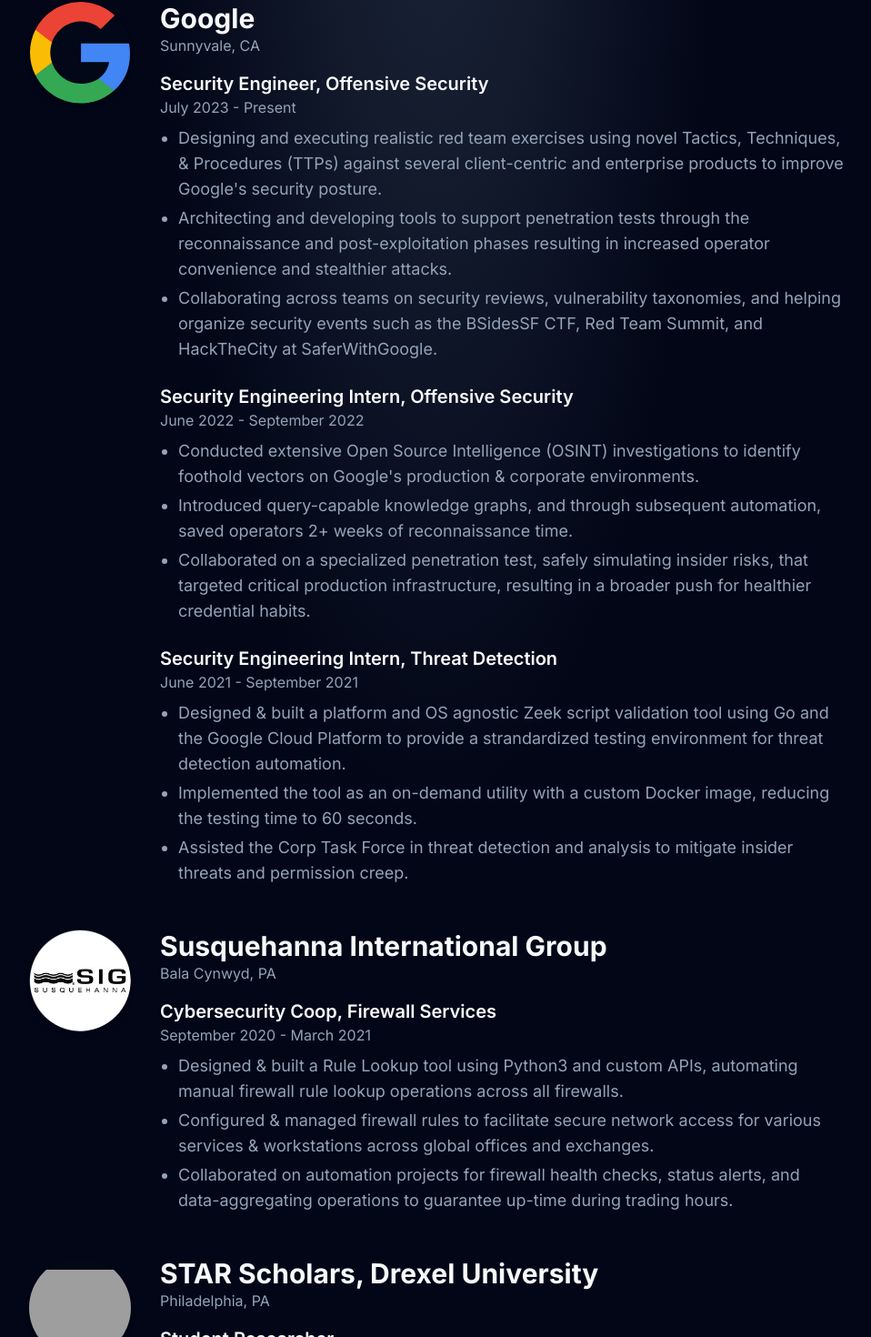
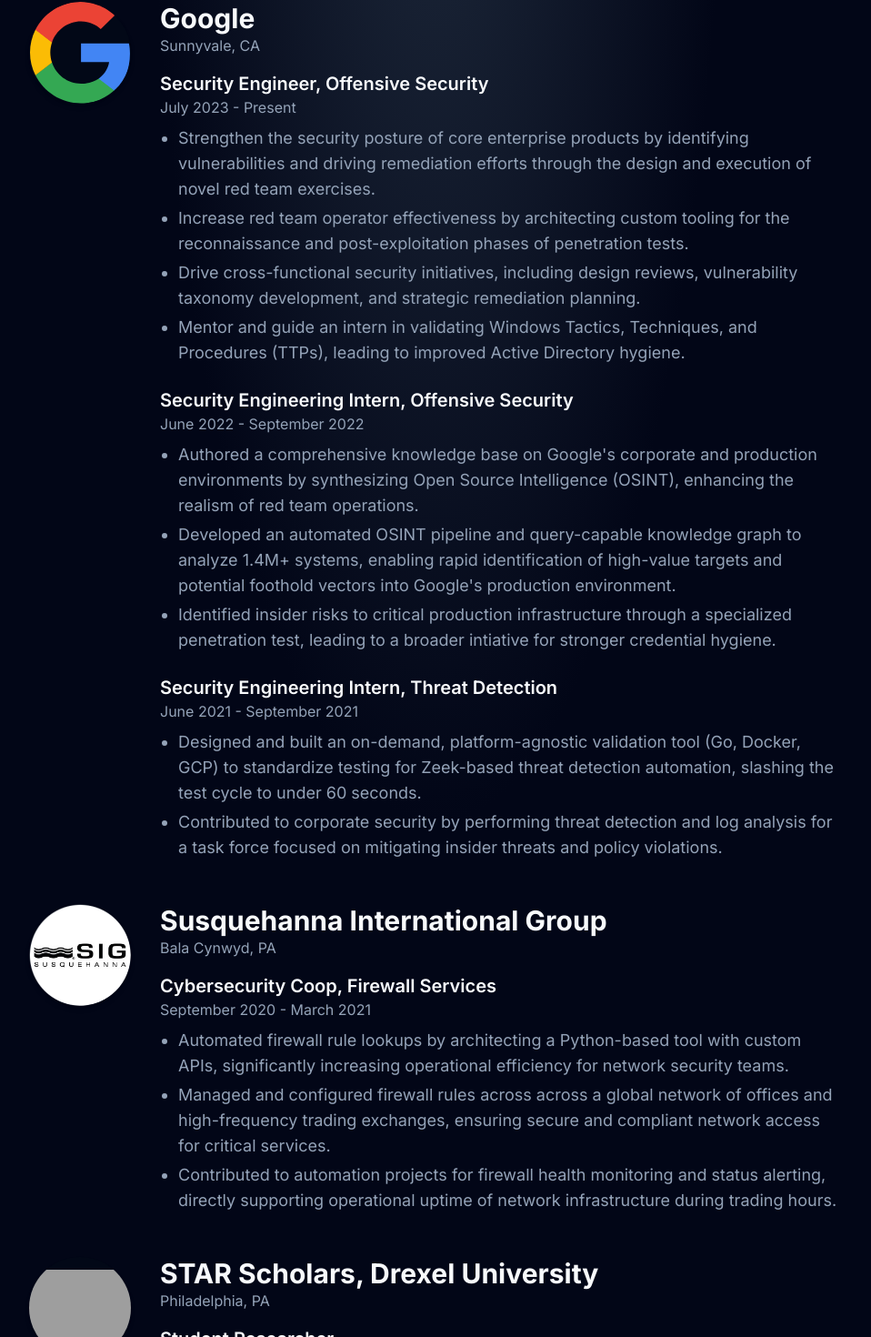
Before and after one commit to mrdebator/mrdebator.github.io, a Next.js app: page /experience in a window 1280 px wide. Shown: the part 306-1776 px from the top of the page at 91% size, without its empty margins (160-1118 px from the left). Built offline with nearby package versions, Linux system fonts and the light colour scheme; grey boxes are pictures that could not be loaded.

Commit message:
updated work experience descriptions

```diff
--- a/app/experience/ExperienceClientPage.tsx
+++ b/app/experience/ExperienceClientPage.tsx
@@ -17,27 +17,27 @@
                 title: "Security Engineer, Offensive Security",
                 period: "July 2023 - Present",
                 description: [
-                    "Designing and executing realistic red team exercises using novel Tactics, Techniques, & Procedures (TTPs) against several client-centric and enterprise products to improve Google's security posture.",
-                    "Architecting and developing tools to support penetration tests through the reconnaissance and post-exploitation phases resulting in increased operator convenience and stealthier attacks.",
-                    "Collaborating across teams on security reviews, vulnerability taxonomies, and helping organize security events such as the BSidesSF CTF, Red Team Summit, and HackTheCity at SaferWithGoogle.",
+                    "Strengthen the security posture of core enterprise products by identifying vulnerabilities and driving remediation efforts through the design and execution of novel red team exercises.",
+                    "Increase red team operator effectiveness by architecting custom tooling for the reconnaissance and post-exploitation phases of penetration tests.",
+                    "Drive cross-functional security initiatives, including design reviews, vulnerability taxonomy development, and strategic remediation planning.",
+                    "Mentor and guide an intern in validating Windows Tactics, Techniques, and Procedures (TTPs), leading to improved Active Directory hygiene.",
                 ],
             },
             {
                 title: "Security Engineering Intern, Offensive Security",
                 period: "June 2022 - September 2022",
                 description: [
-                    "Conducted extensive Open Source Intelligence (OSINT) investigations to identify foothold vectors on Google's production & corporate environments.",
-                    "Introduced query-capable knowledge graphs, and through subsequent automation, saved operators 2+ weeks of reconnaissance time.",
-                    "Collaborated on a specialized penetration test, safely simulating insider risks, that targeted critical production infrastructure, resulting in a broader push for healthier credential habits.",
+                    "Authored a comprehensive knowledge base on Google's corporate and production environments by synthesizing Open Source Intelligence (OSINT), enhancing the realism of red team operations.",
+                    "Developed an automated OSINT pipeline and query-capable knowledge graph to analyze 1.4M+ systems, enabling rapid identification of high-value targets and potential foothold vectors into Google's production environment.",
+                    "Identified insider risks to critical production infrastructure through a specialized penetration test, leading to a broader intiative for stronger credential hygiene.",
                 ],
             },
             {
                 title: "Security Engineering Intern, Threat Detection",
                 period: "June 2021 - September 2021",
                 description: [
-                    "Designed & built a platform and OS agnostic Zeek script validation tool using Go and the Google Cloud Platform to provide a strandardized testing environment for threat detection automation.",
-                    "Implemented the tool as an on-demand utility with a custom Docker image, reducing the testing time to 60 seconds.",
-                    "Assisted the Corp Task Force in threat detection and analysis to mitigate insider threats and permission creep.",
+                    "Designed and built an on-demand, platform-agnostic validation tool (Go, Docker, GCP) to standardize testing for Zeek-based threat detection automation, slashing the test cycle to under 60 seconds.",
+                    "Contributed to corporate security by performing threat detection and log analysis for a task force focused on mitigating insider threats and policy violations.",
                 ],
             },
         ],
@@ -52,9 +52,9 @@
                 title: "Cybersecurity Coop, Firewall Services",
                 period: "September 2020 - March 2021",
                 description: [
-                    "Designed & built a Rule Lookup tool using Python3 and custom APIs, automating manual firewall rule lookup operations across all firewalls.",
-                    "Configured & managed firewall rules to facilitate secure network access for various services & workstations across global offices and exchanges.",
-                    "Collaborated on automation projects for firewall health checks, status alerts, and data-aggregating operations to guarantee up-time during trading hours.",
+                    "Automated firewall rule lookups by architecting a Python-based tool with custom APIs, significantly increasing operational efficiency for network security teams.",
+                    "Managed and configured firewall rules across across a global network of offices and high-frequency trading exchanges, ensuring secure and compliant network access for critical services.",
+                    "Contributed to automation projects for firewall health monitoring and status alerting, directly supporting operational uptime of network infrastructure during trading hours.",
                 ],
             },
         ],
```
